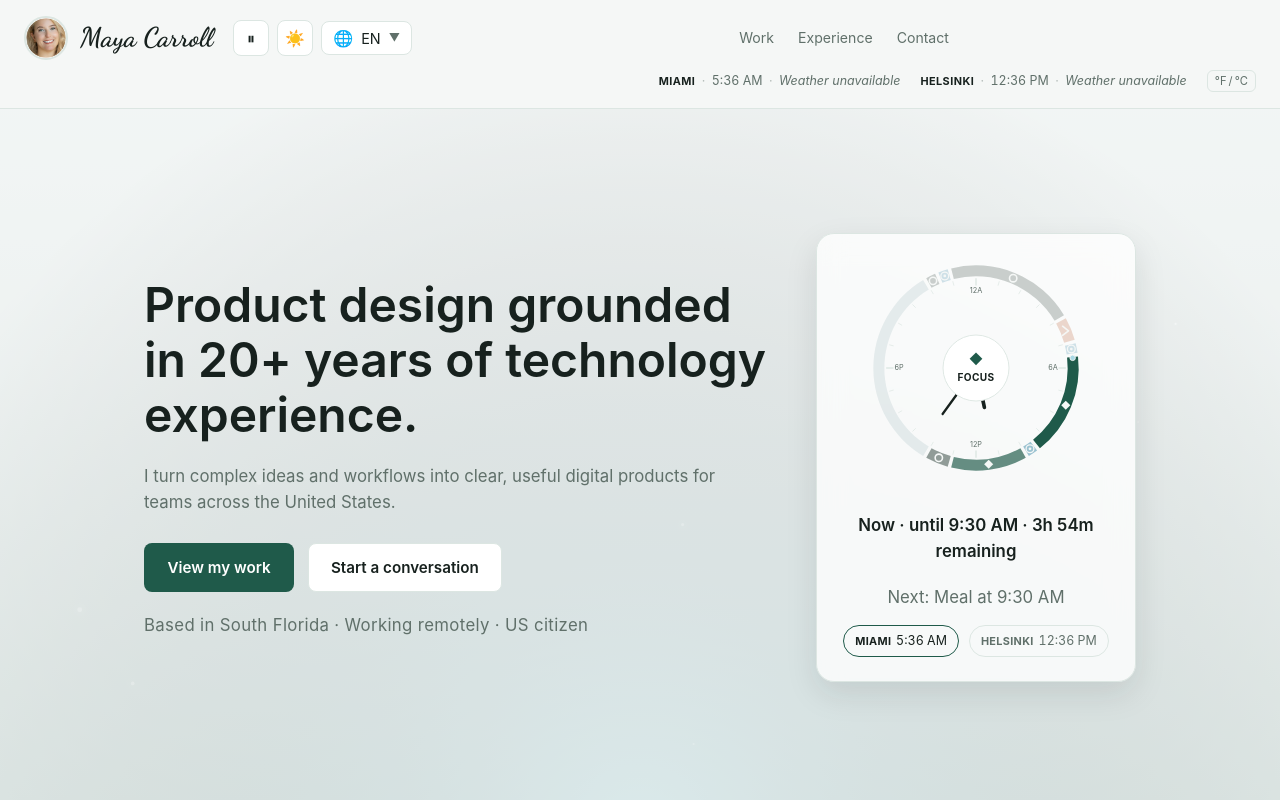
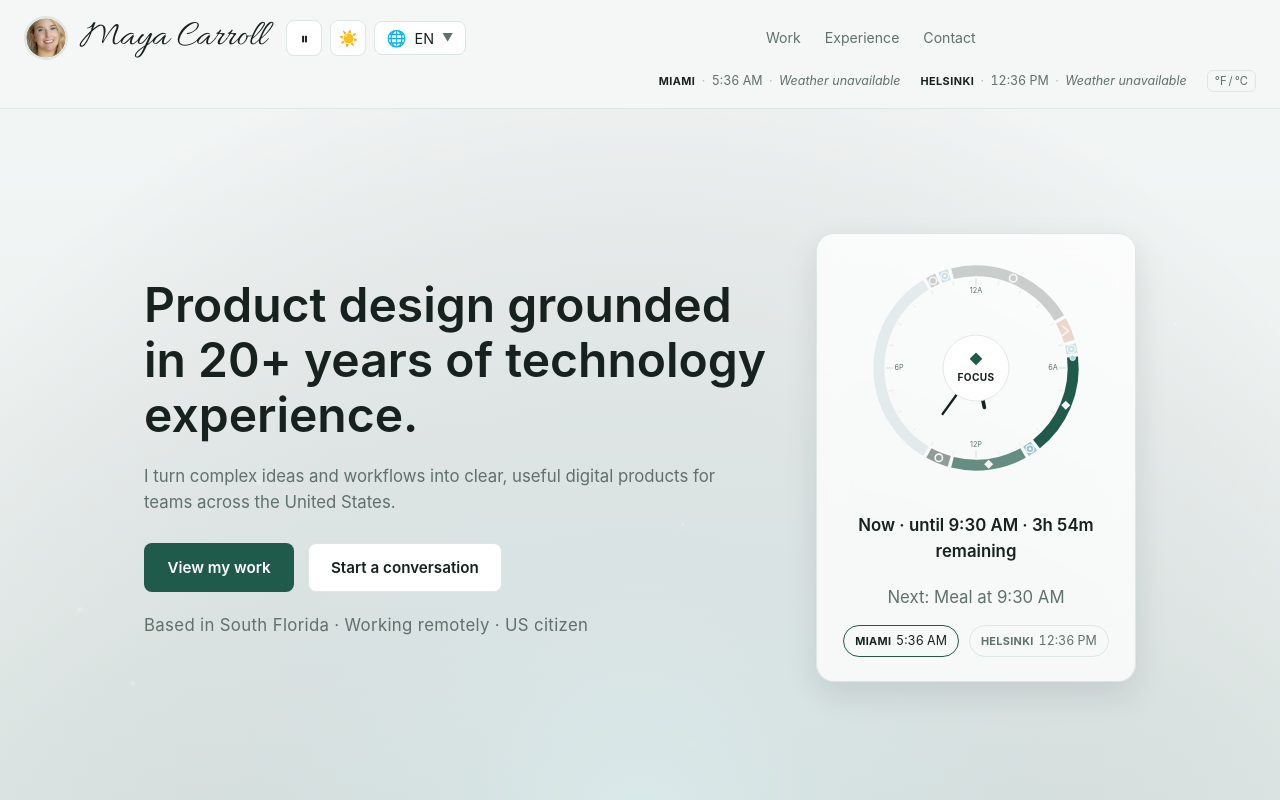
Before and after one commit to mayacarroll-ux/maya-carroll-portfolio, a plain HTML site: page index.html in a window 1280 px wide. Shown: the top 800 px of the page. Drawn offline with Linux system fonts and the light colour scheme; no server answers; animation ran at ten frames a second.

Commit message:
Switch signature font from Dancing Script to Allura

```diff
--- a/index.html
+++ b/index.html
@@ -34,7 +34,7 @@
   <link rel="preconnect" href="https://fonts.googleapis.com" />
   <link rel="preconnect" href="https://fonts.gstatic.com" crossorigin />
   <link
-    href="https://fonts.googleapis.com/css2?family=Dancing+Script:wght@600;700&display=swap"
+    href="https://fonts.googleapis.com/css2?family=Allura&display=swap"
     rel="stylesheet"
   />
   <style>
@@ -525,9 +525,9 @@
       flex-shrink: 0;
     }
     #site-title {
-      font-family: "Dancing Script", cursive;
-      font-size: 1.7rem;
-      font-weight: 700;
+      font-family: "Allura", cursive;
+      font-size: 2.3rem;
+      font-weight: 400;
       color: var(--color-text);
       margin: 0;
       line-height: 1;
```
